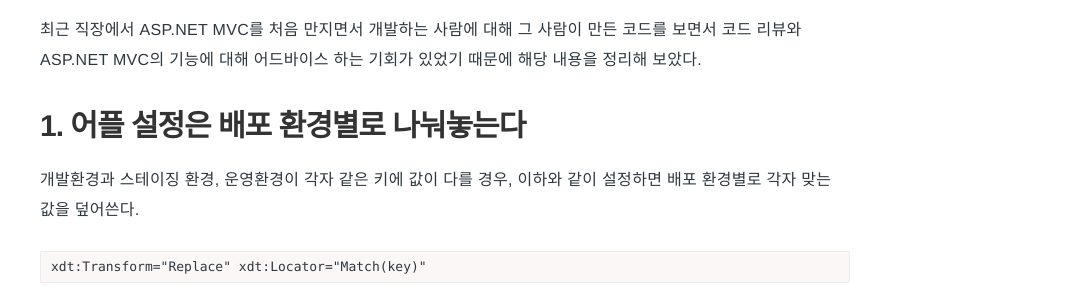
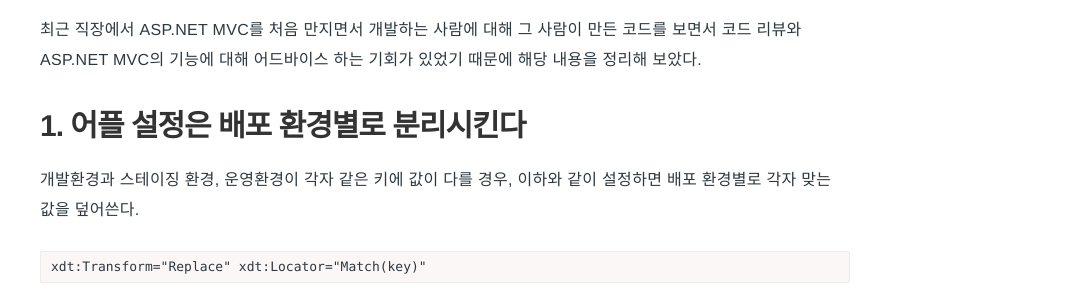
Before and after one commit to Pie001/pie001.github.io, a Jekyll site: the page built from _posts/2018-03-08-0006.md, in a window 1280 px wide and 900 px high. Shown: the part 419-719 px from the top of the window, without its empty margins (195-1280 px from the left). Built offline with Jekyll 4.4.1, drawn with Linux system fonts in a browser that asks for light colours; comment, search, counter and statistics services are not loaded.

Commit message:
Update 2018-03-08-0006.md

````diff
--- a/_posts/2018-03-08-0006.md
+++ b/_posts/2018-03-08-0006.md
@@ -19,7 +19,7 @@
 
 최근 직장에서 ASP.NET MVC를 처음 만지면서 개발하는 사람에 대해 그 사람이 만든 코드를 보면서 코드 리뷰와 ASP.NET MVC의 기능에 대해 어드바이스 하는 기회가 있었기 때문에 해당 내용을 정리해 보았다.
 
-# 1. 어플 설정은 배포 환경별로 나눠놓는다
+# 1. 어플 설정은 배포 환경별로 분리시킨다
 개발환경과 스테이징 환경, 운영환경이 각자 같은 키에 값이 다를 경우, 이하와 같이 설정하면 배포 환경별로 각자 맞는 값을 덮어쓴다.
 ```xml
 xdt:Transform="Replace" xdt:Locator="Match(key)"
````
